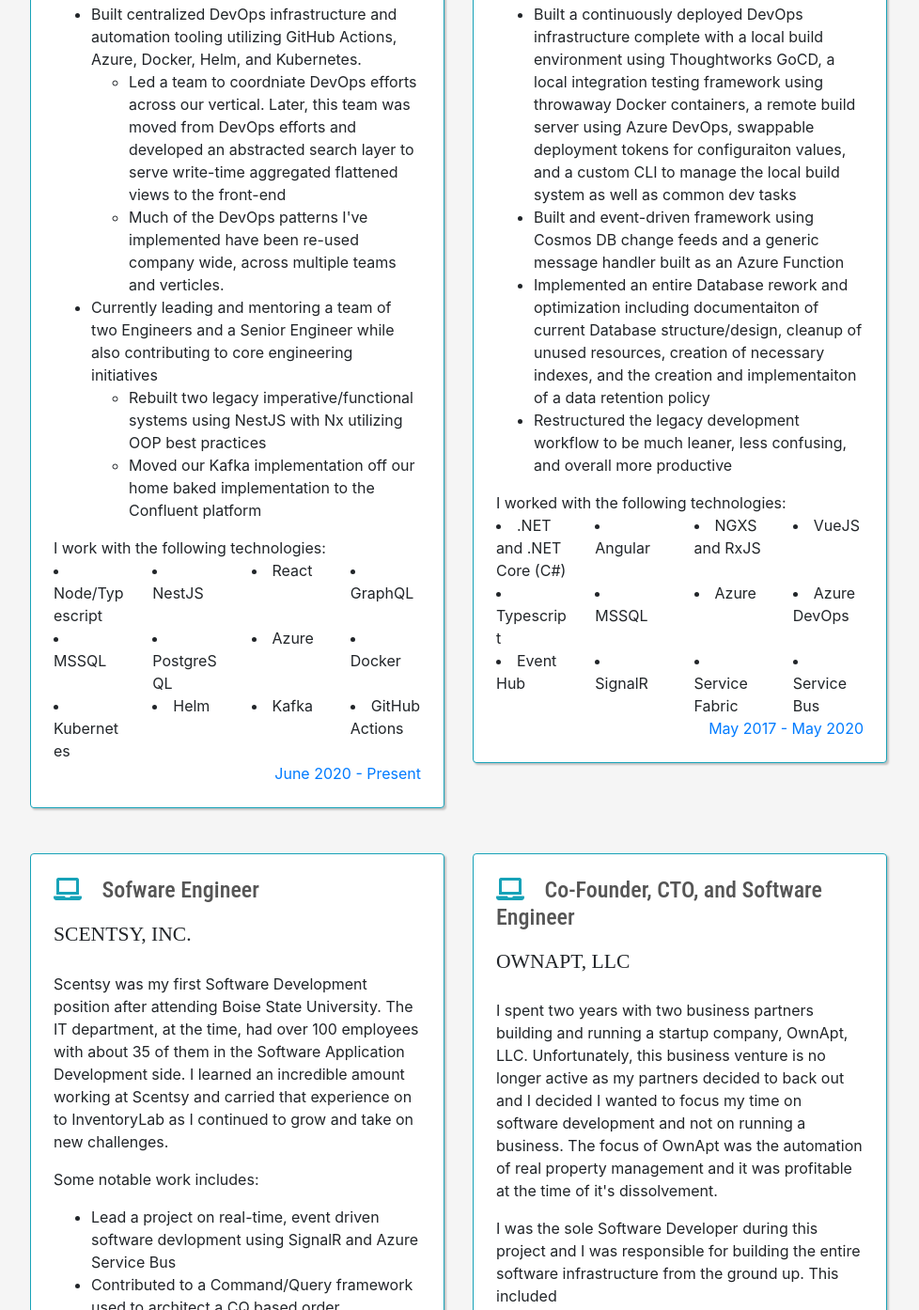
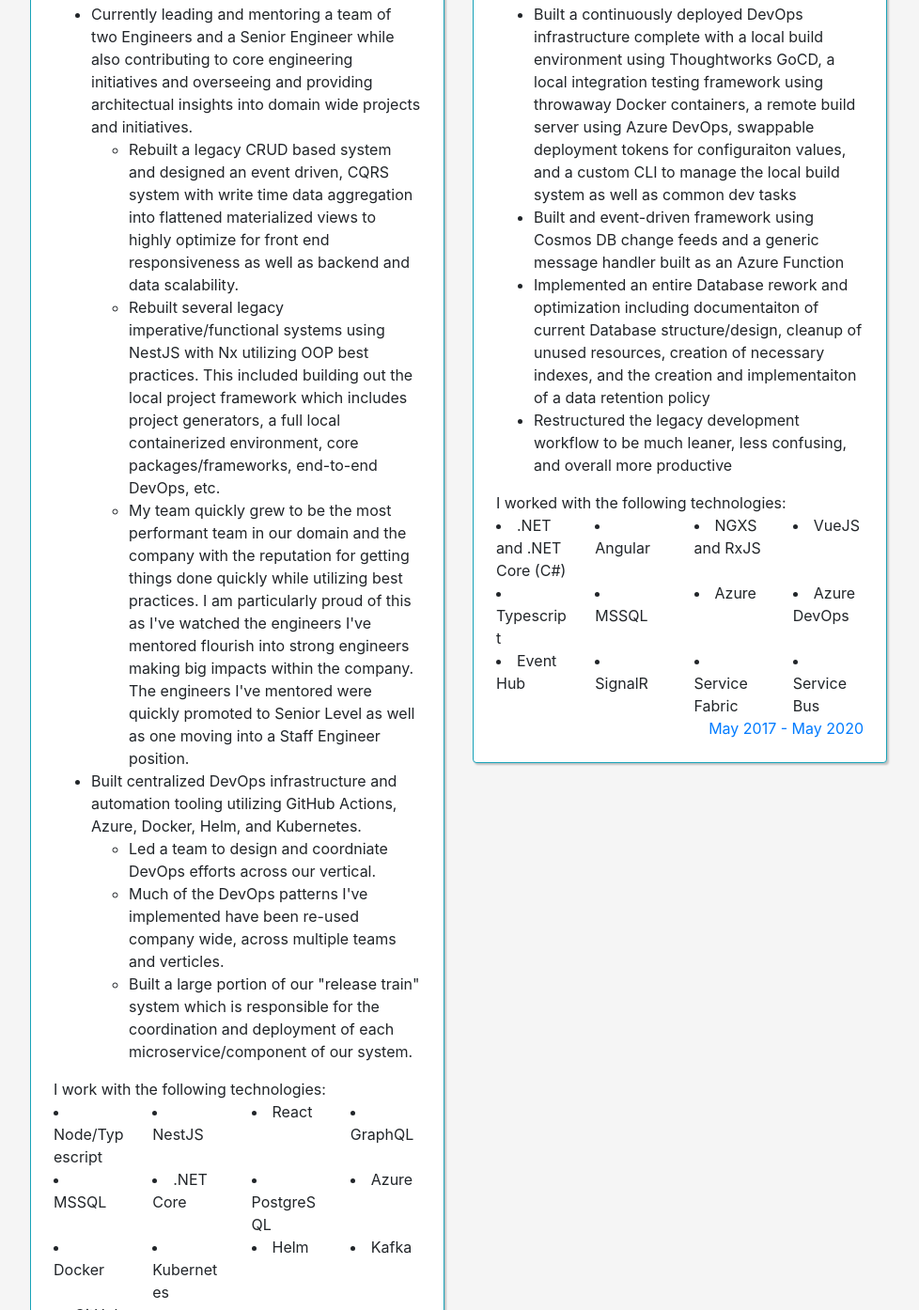
Before and after one commit to StephenMP/StephenMP.github.io, a website with bundled scripts: page index.html in a window 1280 px wide. Shown: the part 1356-2750 px from the top of the page at 94% size, without its empty margins (288-1266 px from the left). Built offline with nearby package versions, Linux system fonts and the light colour scheme; files whose address does not match are found by name; a web font is replaced by a local one.

Commit message:
Update some recent experience

```diff
--- a/index.html
+++ b/index.html
@@ -160,29 +160,40 @@
                 Some notable work includes:
                 <ul>
                   <li>
+                    Currently leading and mentoring a team of two Engineers and a Senior Engineer while also contributing to core engineering initiatives and overseeing and providing
+                    architectual insights into domain wide projects and initiatives.
+                    <ul>
+                      <li>
+                        Rebuilt a legacy CRUD based system and designed an event driven, CQRS system with write time data aggregation into flattened materialized views to highly
+                        optimize for front end responsiveness as well as backend and data scalability.
+                      </li>
+                      <li>
+                        Rebuilt several legacy imperative/functional systems using NestJS with Nx utilizing OOP best practices. This included building out the local project
+                        framework which includes project generators, a full local containerized environment, core packages/frameworks, end-to-end DevOps, etc.
+                      </li>
+                      <li>
+                        My team quickly grew to be the most performant team in our domain and the company with the reputation for getting things done quickly while utilizing best practices.
+                        I am particularly proud of this as I've watched the engineers I've mentored flourish into strong engineers making big impacts within the company. The engineers I've
+                        mentored were quickly promoted to Senior Level as well as one moving into a Staff Engineer position.
+                      </li>
+                    </ul>
+                  </li>
+                  <li>
                     Built centralized DevOps infrastructure and automation tooling
                     utilizing GitHub Actions, Azure, Docker, Helm, and Kubernetes.
                     <ul>
                       <li>
-                        Led a team to coordniate DevOps efforts across our vertical. Later, this team was moved from DevOps efforts
-                        and developed an abstracted search layer to serve write-time aggregated flattened views to the front-end
+                        Led a team to design and coordniate DevOps efforts across our vertical.
                       </li>
                       <li>
                         Much of the DevOps patterns I've implemented have been re-used company wide, across multiple teams and verticles.
                       </li>
+                      <li>
+                        Built a large portion of our "release train" system which is responsible for the coordination and deployment of each
+                        microservice/component of our system.
+                      </li>
+                    </li>
                     </ul>
-                  </li>
-                  <li>
-                    Currently leading and mentoring a team of two Engineers and a Senior Engineer while also contributing to core engineering initiatives
-                    <ul>
-                      <li>
-                        Rebuilt two legacy imperative/functional systems using NestJS with Nx utilizing OOP best practices
-                      </li>
-                      <li>
-                        Moved our Kafka implementation off our home baked implementation to the Confluent platform
-                      </li>
-                    </ul>
-                  </li>
                 </ul>
               </p>
               I work with the following technologies:
@@ -201,6 +212,9 @@
                 </div>
                 <div class="col-sm-3">
                   <li>MSSQL</li>
+                </div>
+                <div class="col-sm-3">
+                  <li>.NET Core</li>
                 </div>
                 <div class="col-sm-3">
                   <li>PostgreSQL</li>
@@ -477,14 +491,14 @@
               <i class="fab fa-angular fa-5x"></i>
               <i class="fab fa-react fa-5x"></i>
               <i class="fab fa-vuejs fa-5x"></i>
-              <h2>4 Years</h2>
+              <h2>5 Years</h2>
               <p>Angular/React/Vue</p>
             </div>
           </div>
           <div class="col-md-3 col-sm-6">
             <div class="skill-item">
               <i class="fab fa-node-js fa-5x"></i>
-              <h2>4 Years</h2>
+              <h2>5 Years</h2>
               <p>Node.js</p>
             </div>
           </div>
```
Also changed, not shown: css/style.min.css.
